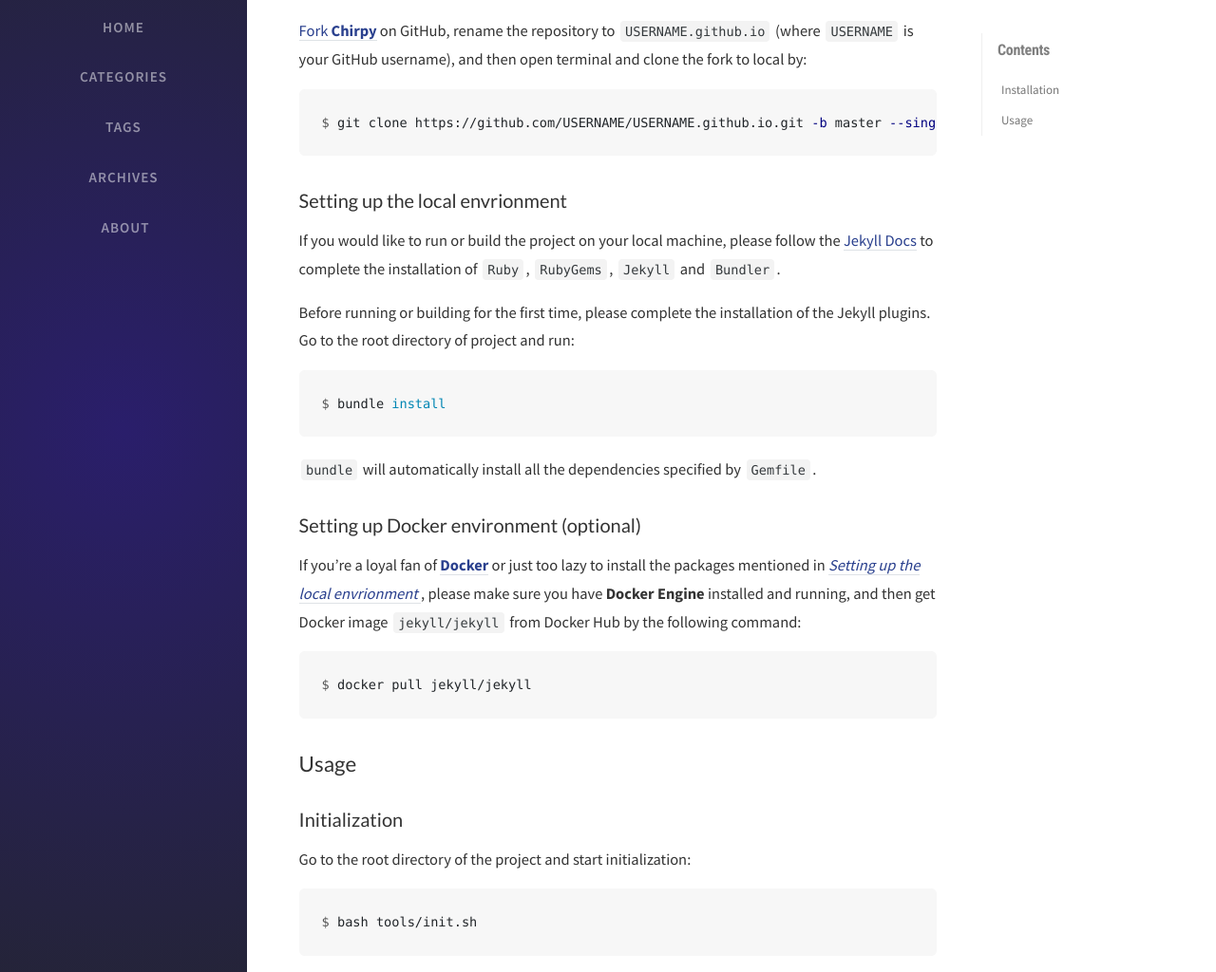
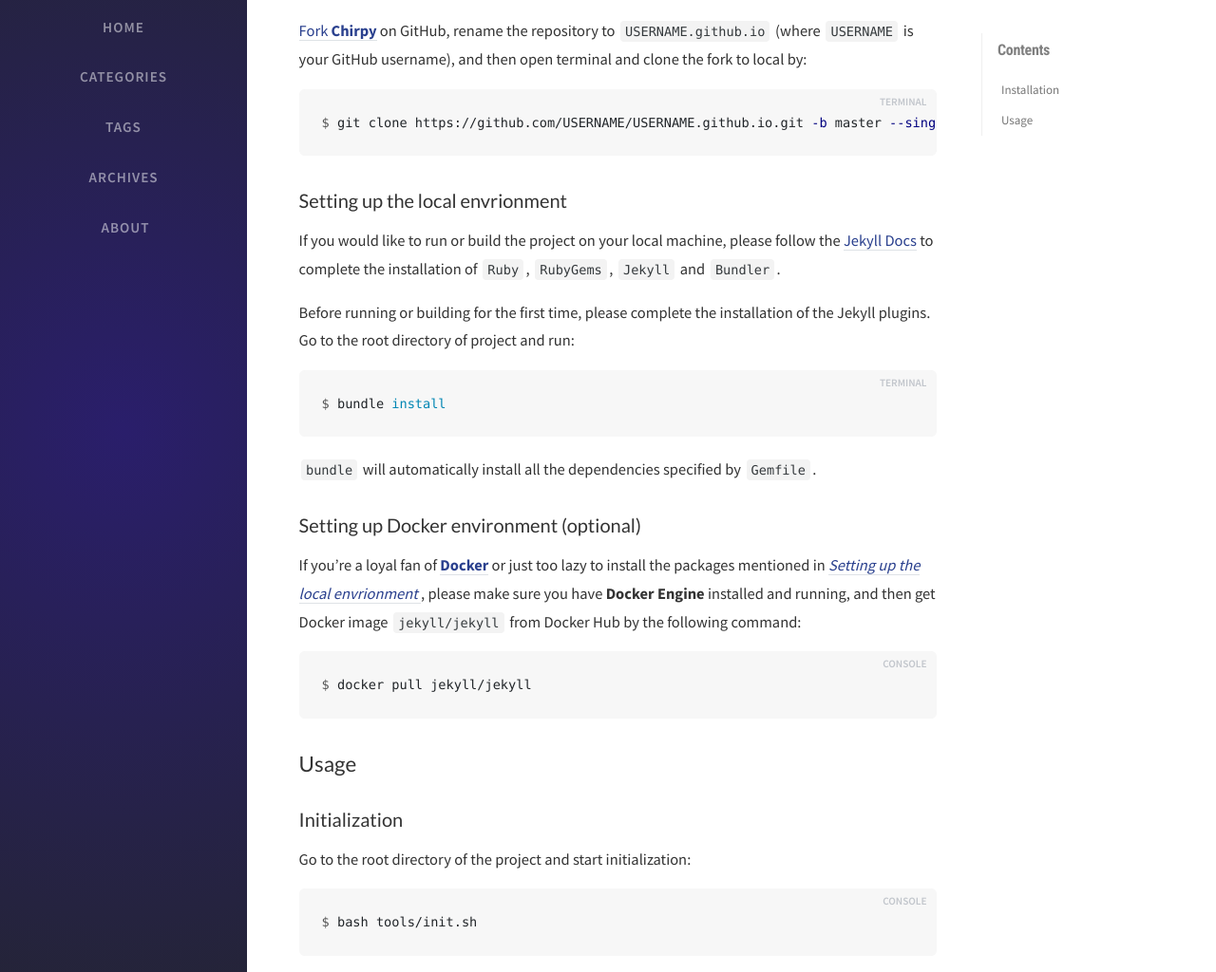
Before and after one commit to nicetrykiddo/writeups, a Jekyll site: the page built from _posts/2019-08-09-getting-started.md, in a window 1280 px wide and 1400 px high. Shown: the part 247-1271 px from the top of the window at 95% size. Built offline with Jekyll 4.4.1, drawn with Linux system fonts in a browser that asks for light colours; nearby versions of some CDN libraries; comment, search, counter and statistics services are not loaded.

Commit message:
Feature: display the language of code snippets

```diff
--- a/assets/css/_addon/syntax.scss
+++ b/assets/css/_addon/syntax.scss
@@ -148,3 +148,20 @@ div {
     }
   }
 }
+
+[class^='language-']::before {
+  content: attr(lang);
+  position: absolute;
+  right: 1.8rem;
+  margin-top: 3px;
+  font-size: .7rem;
+  font-weight: 600;
+  color: var(--highlight-lineno-color);
+  text-transform: uppercase;
+}
+
+@media (min-width: 768px) {
+  [class^='language-']::before {
+    right: 3.1rem;
+  }
+}
```
Also changed, not shown: assets/js/_utils/lang-badge.js (added, +20 -0 lines), assets/js/post.min.js.
